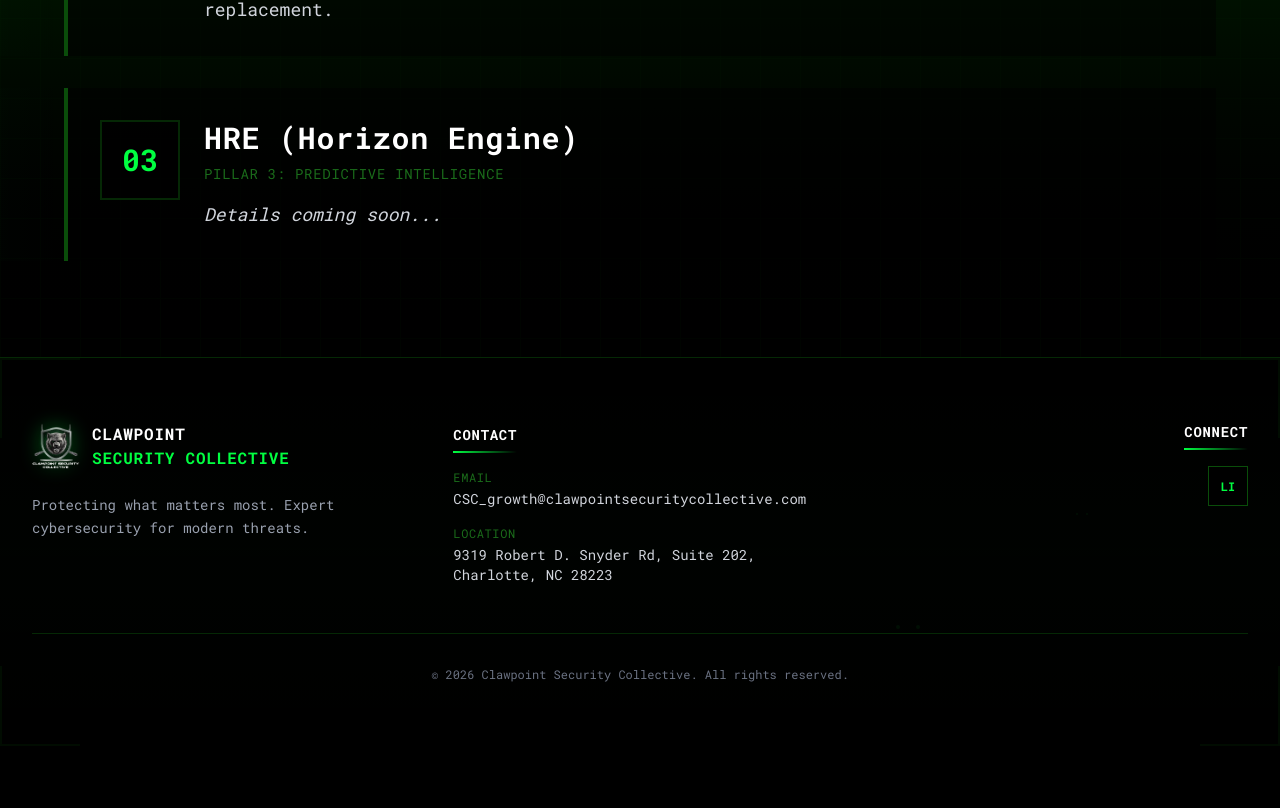
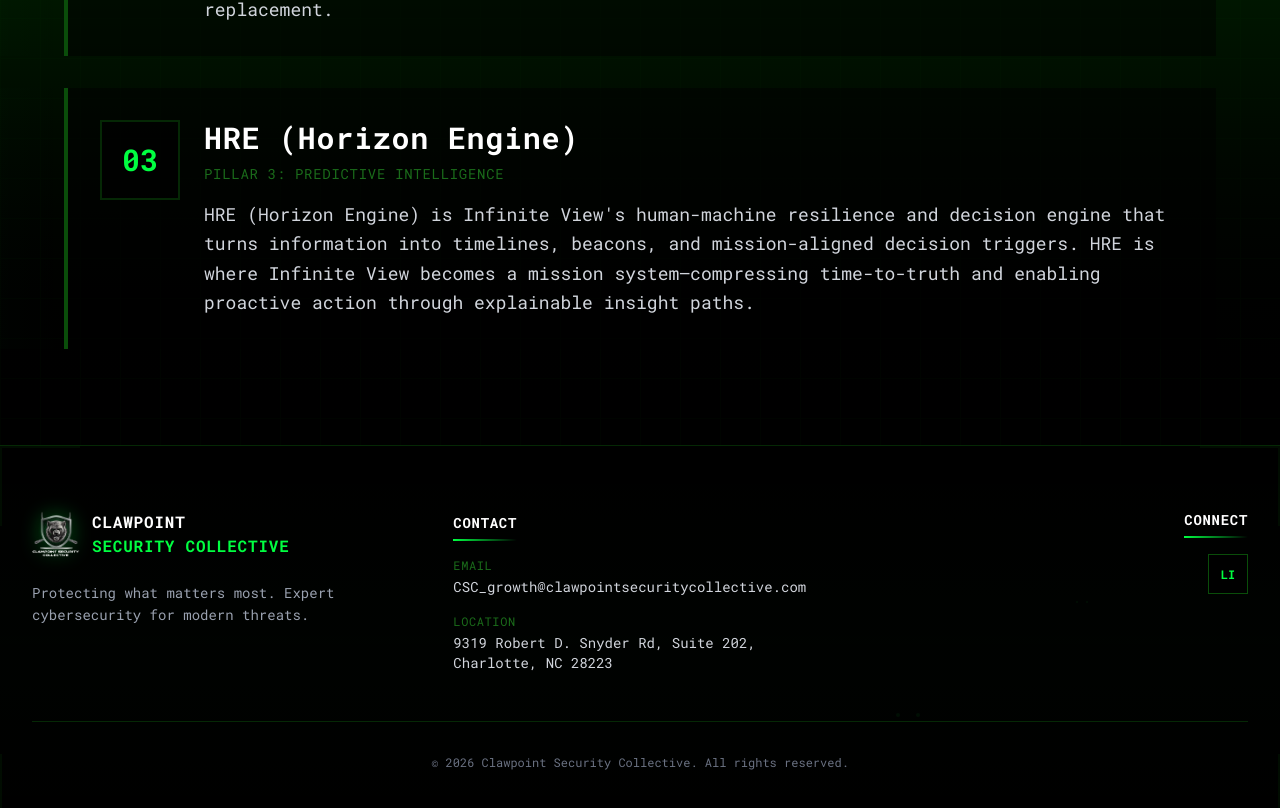
Before and after one commit to kierawilson25/clawpoint_security, a Next.js app in the folder clawpoint-site/: page /infinite-view in a window 1280 px wide. Shown: the part 1776-2584 px from the top of the page. Before the commit the page ends 2522 px from the top, so only its background shows below. Built offline with nearby package versions, Linux system fonts and the light colour scheme.

Commit message:
Add HRE pillar content to Infinite View page

```diff
--- a/clawpoint-site/app/infinite-view/page.tsx
+++ b/clawpoint-site/app/infinite-view/page.tsx
@@ -185,8 +185,8 @@ export default function InfiniteViewPage() {
                     <div className="text-sm text-[var(--tactical-green-light)] font-mono mb-4 tracking-wider">
                       PILLAR 3: PREDICTIVE INTELLIGENCE
                     </div>
-                    <p className="body-regular text-gray-300 italic">
-                      Details coming soon...
+                    <p className="body-regular text-gray-300">
+                      HRE (Horizon Engine) is Infinite View&apos;s human-machine resilience and decision engine that turns information into timelines, beacons, and mission-aligned decision triggers. HRE is where Infinite View becomes a mission system—compressing time-to-truth and enabling proactive action through explainable insight paths.
                     </p>
                   </div>
                 </div>
```
